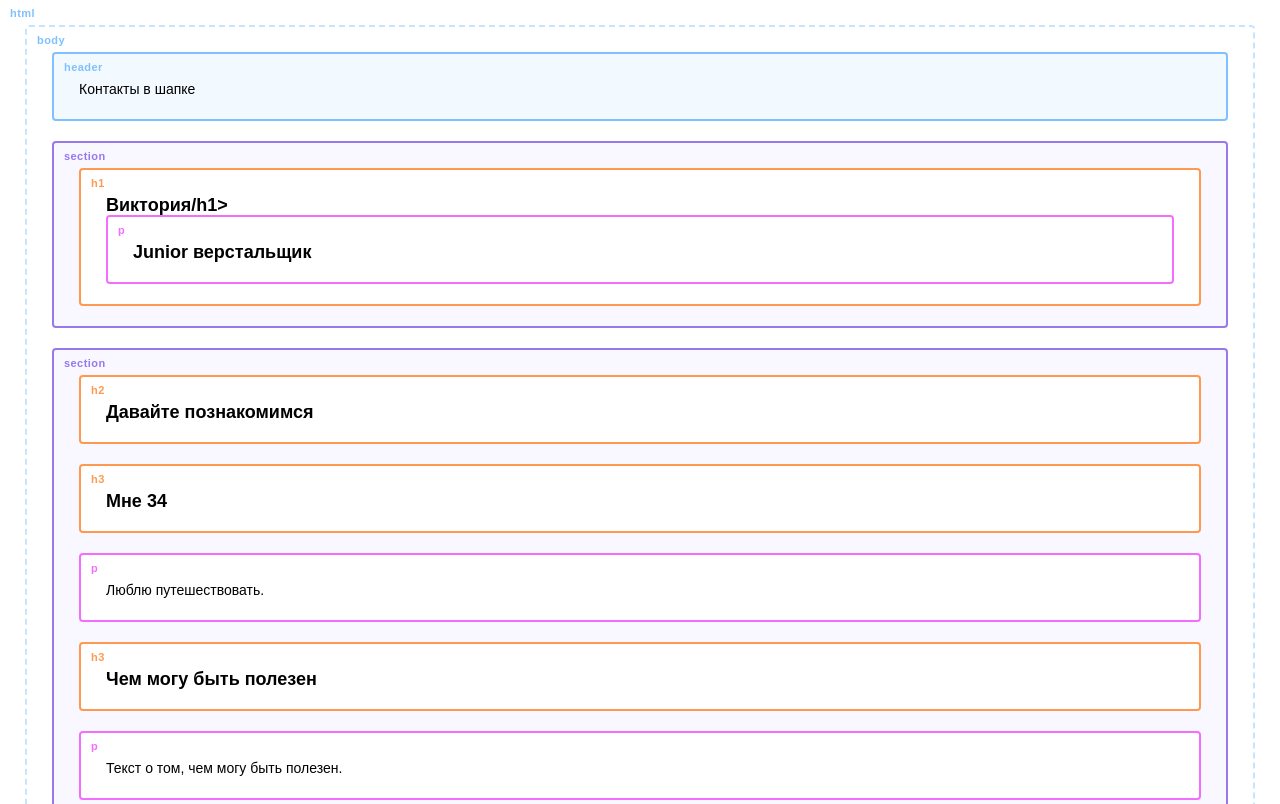
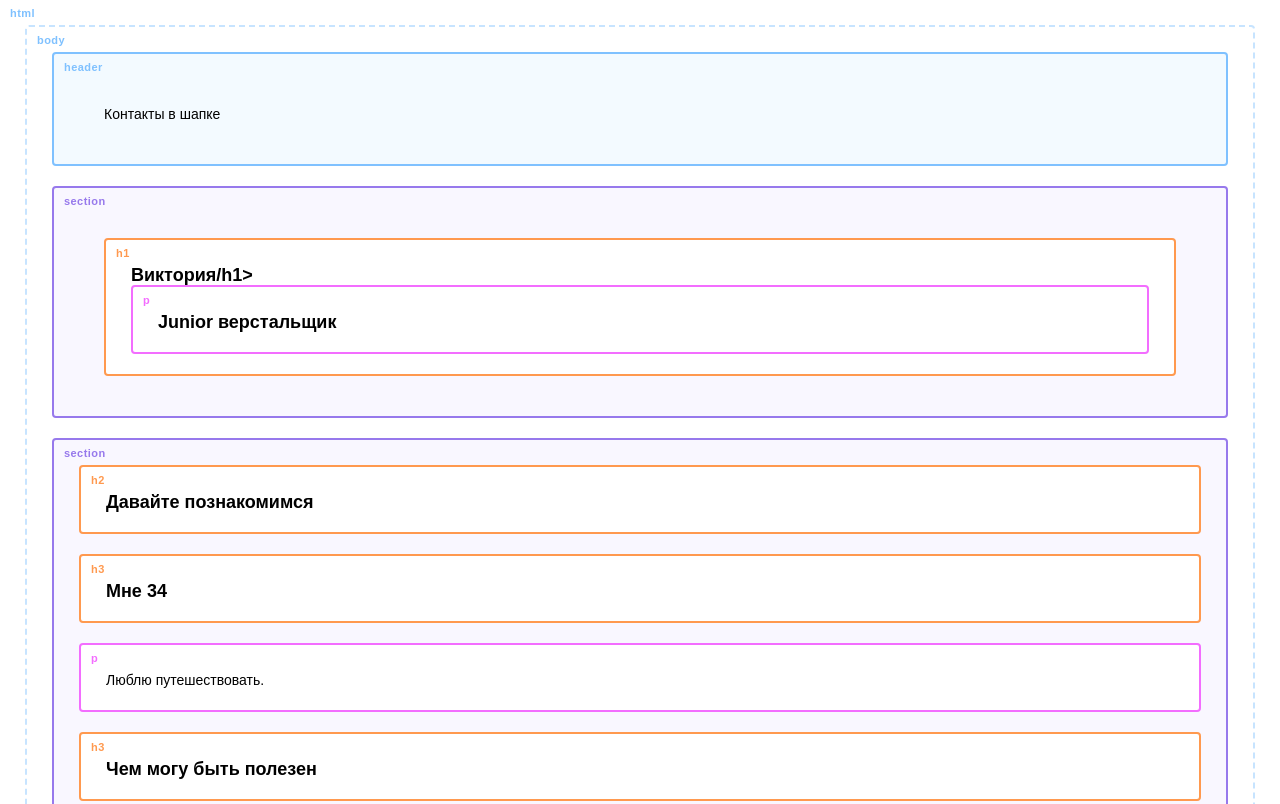
Before and after one commit to unknown-raccoon1/my-site, a plain HTML site: page index.html in a window 1280 px wide. Shown: the top 804 px of the page. Drawn offline with Linux system fonts and the light colour scheme.

Commit message:
Add files via upload

```diff
--- a/index.html
+++ b/index.html
@@ -5,18 +5,25 @@
     <link rel="stylesheet" href="outlines.css">
     <title>Портфолио Junior верстальщика</title>
   </head>
-
+  <link href="https://fonts.googleapis.com/css?family=Montserrat:400,500,700|Old+Standard+TT&display=swap&subset=cyrillic" rel="stylesheet">
   <body>
     <header class="page-header">
+      <div class="container">
       Контакты в шапке
+    </div>
     </header>
 
     <section class="hero-image">
+      <div class="container">
+
       <h1 class="heading">Виктория/h1>
       <p>Junior верстальщик</p>
+    </div>
     </section>
 
     <section class="intro">
+
+
       <h2 class="subheading">Давайте познакомимся</h2>
       <h3>Мне 34</h3>
       <p>Люблю  путешествовать.</p>
@@ -35,7 +42,9 @@
     </section>
 
     <footer class="page-footer">
+      <div class="container"></div>
       Контакты в подвале
+    </div>
     </footer>
   </body>
 </html>
```
